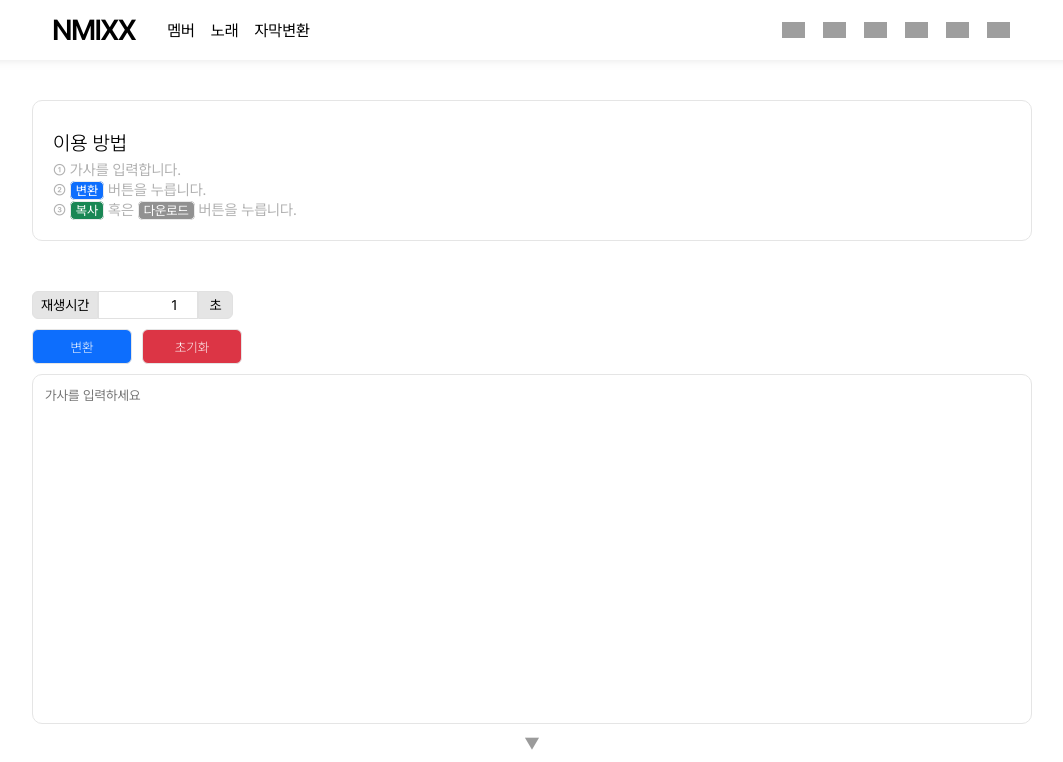
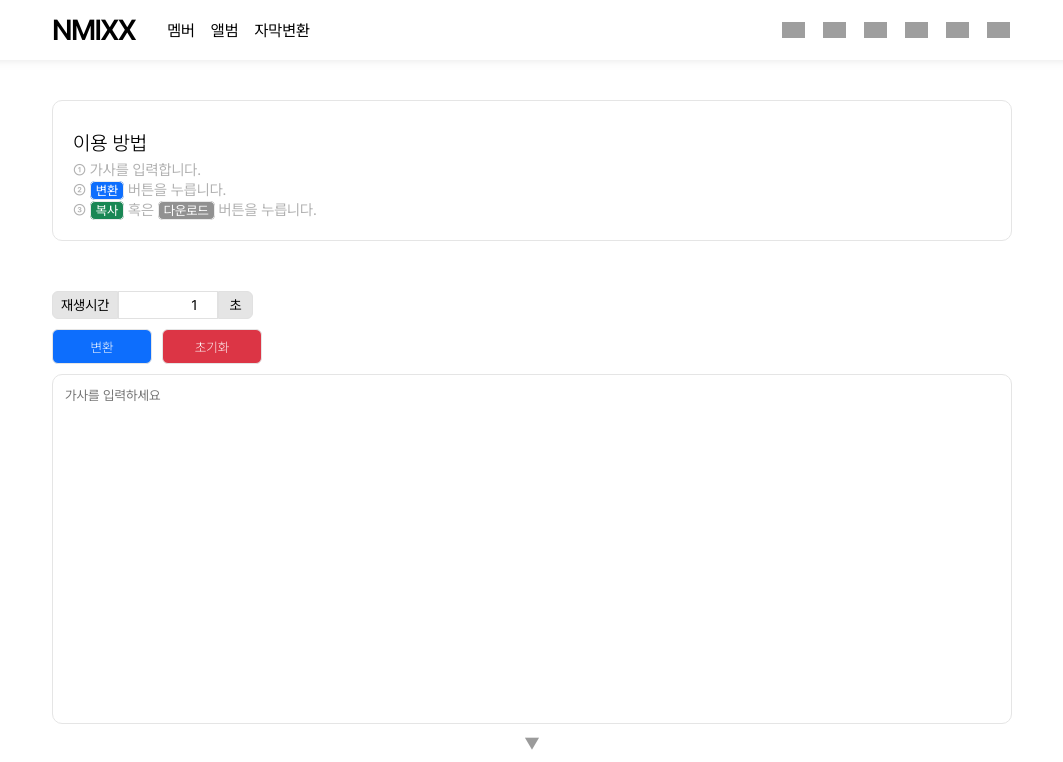
Before and after one commit to Leewonno/lyrics, a React (Vite) app: page /translate in a window 1280 px wide. Shown: the top 762 px of the page, without its empty margins (108-1171 px from the left). Built offline with nearby package versions, Linux system fonts and the light colour scheme; no server answers; grey boxes are pictures that could not be loaded.

Commit message:
refactor : header, translate

```diff
--- a/src/common/components/header/HeaderLeft.tsx
+++ b/src/common/components/header/HeaderLeft.tsx
@@ -13,7 +13,7 @@ const LogoContainer = styled.div`
 
   &:hover {
     transform: scale(1.1);
-    letter-spacing: 0.1rem;
+    letter-spacing: 1px;
   }
 `
 
@@ -58,7 +58,7 @@ export function HeaderLeft() {
       </LogoContainer>
       <MenuContainer>
         <Menu href="/member" title="member">멤버</Menu>
-        <Menu href="/" title="song">노래</Menu>
+        <Menu href="/album" title="album">앨범</Menu>
         <Menu href="/translate" title="translate">자막변환</Menu>
       </MenuContainer>
     </Component>
--- a/src/translate/components/TranslateWidget.tsx
+++ b/src/translate/components/TranslateWidget.tsx
@@ -24,7 +24,7 @@ const Widget = styled.div`
 // `
 
 const WidgetForm = styled.form`
-  width: 1000px;
+  width: 960px;
   height: 100%;
   display: flex;
   flex-direction: column;
@@ -136,61 +136,68 @@ export function TranslateWidget() {
   const dispatch = useDispatch();
 
   const toastCall = (msg: string) => {
-    dispatch(setMessage(msg))
-    dispatch(visible())
+    dispatch(setMessage(msg));
+    dispatch(visible());
   }
 
+  // ==================================================
+  // 결과 복사
   const translateCopy = () => {
     navigator.clipboard.writeText(translation);
     toastCall("복사 성공");
   }
 
+  // ==================================================
+  // 재생 시간 확인
   const numberCheck = (time: string) => {
     if (Number(time) < 1 && time.length != 0) {
-      alert("재생시간은 1이상 입력해야합니다!");
+      alert("재생 시간은 최소 1초 이상이어야 합니다.");
       setViewTime(1);
       return;
     }
-
     setViewTime(Number(time))
   }
 
+  // ==================================================
+  // 가사 입력창 초기화
   const resetTextarea = () => {
     setLyrics("")
     setTranslation("")
     toastCall("초기화 성공");
   }
 
+  // ==================================================
+  // 가사 입력 확인
   const translateRun = () => {
     if (!lyrics) {
-      alert("가사를 입력해 주세요!")
+      alert("가사를 입력해 주세요.")
       return;
     }
     translate();
   }
 
+  // ==================================================
+  // 파일 다운로드
   const downloadSrtFile = () => {
-
     if (!translation) {
       alert("변환된 데이터가 존재하지 않습니다.");
       return;
     }
-
     const blob = new Blob([translation], {
       type: 'text/plain;charset=UTF-8',
     });
     const blobUrl = window.URL.createObjectURL(blob);
-
     const link = document.createElement('a');
     link.href = blobUrl;
     link.download = `nmixxfantube.srt`;
     link.click();
     link.remove();
-
+    window.URL.revokeObjectURL(blobUrl);
     toastCall("다운로드 성공");
-    window.URL.revokeObjectURL(blobUrl);
   };
 
+  // ==================================================
+  // 가사 변환
   const translate = async () => {
     const content = lyrics.split('\n')
     let result: string = ""
@@ -234,6 +241,8 @@ export function TranslateWidget() {
     toastCall("변환 성공");
   }
 
+  // ==================================================
+  // ChatGPT 연결
   // useEffect(() => {
   //   const test = async ()=>{
   //     await callGPT()
```
